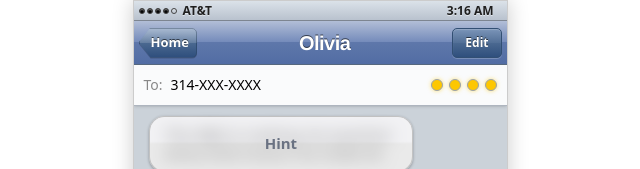
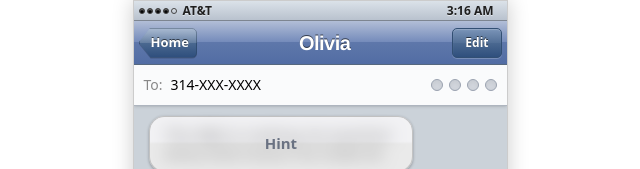
Before and after one commit to dustinmichels/area-code-expert, a Vue app in the folder app/: page / in a window 1280 px wide. Both pictures are taken after a click on the button "START". Shown: the top 169 px of the page, without its empty margins (320-960 px from the left). Built offline with nearby package versions, Linux system fonts and the light colour scheme; the HTML template or start-up script is replaced by a standard one.

Commit message:
change how indicator lights work

```diff
--- a/app/src/App.vue
+++ b/app/src/App.vue
@@ -23,17 +23,13 @@ interface RawContactData {
 const contacts = ref<RawContactData[]>([])
 const gameQueue = ref<ContactData[]>([])
 const currentRoundIndex = ref(0) // 0 to 3
+const roundResults = ref<string[]>([])
 
 const activeContact = computed(() => {
   if (gameQueue.value.length > currentRoundIndex.value) {
     return gameQueue.value[currentRoundIndex.value]
   }
   return null
-})
-
-const roundsLeft = computed(() => {
-  if (!activeContact.value) return 0
-  return 4 - currentRoundIndex.value
 })
 
 onMounted(async () => {
@@ -51,6 +47,7 @@ onMounted(async () => {
 const goHome = () => {
   gameQueue.value = []
   currentRoundIndex.value = 0
+  roundResults.value = []
 }
 
 const handleStartGame = () => {
@@ -78,6 +75,7 @@ const handleStartGame = () => {
     })
 
     currentRoundIndex.value = 0
+    roundResults.value = []
   }
 }
 
@@ -86,6 +84,10 @@ const handleNextRound = () => {
   if (currentRoundIndex.value >= 4) {
     goHome()
   }
+}
+
+const handleRoundComplete = (result: string) => {
+  roundResults.value.push(result)
 }
 </script>
 
@@ -96,9 +98,10 @@ const handleNextRound = () => {
         v-if="activeContact"
         :key="activeContact.areaCode"
         :contact="activeContact"
-        :rounds-left="roundsLeft"
+        :round-results="roundResults"
         @back="goHome"
         @next-round="handleNextRound"
+        @round-complete="handleRoundComplete"
       />
       <HomeScreen v-else @start="handleStartGame" />
     </PhoneShell>
--- a/app/src/components/ChatScreen.vue
+++ b/app/src/components/ChatScreen.vue
@@ -3,7 +3,7 @@ import { ref, onMounted, computed, nextTick, watch } from 'vue'
 import statesData from '../assets/states.json'
 
 // Define emits
-const emit = defineEmits(['back', 'next-round'])
+const emit = defineEmits(['back', 'next-round', 'round-complete'])
 
 interface ContactData {
   name: string
@@ -15,7 +15,7 @@ interface ContactData {
 
 const props = defineProps<{
   contact: ContactData
-  roundsLeft?: number
+  roundResults: string[]
 }>()
 
 const userInput = ref('')
@@ -32,6 +32,14 @@ const isTyping = ref(false)
 const chatContainer = ref<HTMLElement | null>(null)
 
 const isGameOver = ref(false)
+const hintUsed = ref(false)
+
+const revealHint = (msg: Message) => {
+  if (msg.isBlurred) {
+    msg.isBlurred = false
+    hintUsed.value = true
+  }
+}
 
 const scrollToBottom = async () => {
   await nextTick()
@@ -60,6 +68,22 @@ onMounted(() => {
 
 const formattedPhone = computed(() => {
   return `${props.contact.areaCode}-XXX-XXXX`
+})
+
+const indicatorLights = computed(() => {
+  const lights = []
+  for (let i = 0; i < 4; i++) {
+    if (i < props.roundResults.length) {
+      const res = props.roundResults[i]
+      if (res === 'green') lights.push('bg-green-500 shadow-[0_0_4px_rgba(34,197,94,0.6)]')
+      else if (res === 'yellow') lights.push('bg-yellow-400 shadow-[0_0_4px_rgba(250,204,21,0.6)]')
+      else if (res === 'red') lights.push('bg-red-500 shadow-[0_0_4px_rgba(239,68,68,0.6)]')
+      else lights.push('bg-gray-300 shadow-inner')
+    } else {
+      lights.push('bg-gray-300 shadow-inner')
+    }
+  }
+  return lights
 })
 
 const revealAnswer = () => {
@@ -101,12 +125,14 @@ const sendMessage = () => {
         text: 'Correct!',
         isUser: false,
       })
+      emit('round-complete', hintUsed.value ? 'yellow' : 'green')
     } else {
       messages.value.push({
         id: Date.now() + 1,
         text: 'Incorrect!',
         isUser: false,
       })
+      emit('round-complete', 'red')
     }
 
     revealAnswer()
@@ -160,16 +186,12 @@ const sendMessage = () => {
         </h2>
 
         <!-- Indicator Lights -->
-        <div v-if="props.roundsLeft !== undefined" class="flex gap-1.5">
+        <div class="flex gap-1.5">
           <div
-            v-for="i in 4"
-            :key="i"
+            v-for="(result, index) in indicatorLights"
+            :key="index"
             class="w-3 h-3 rounded-full border border-gray-400 transition-colors duration-300"
-            :class="
-              i <= props.roundsLeft
-                ? 'bg-yellow-400 shadow-[0_0_4px_rgba(250,204,21,0.6)]'
-                : 'bg-gray-300 shadow-inner'
-            "
+            :class="result"
           ></div>
         </div>
       </div>
@@ -189,7 +211,7 @@ const sendMessage = () => {
               : 'self-start ml-[5px] bg-[linear-gradient(to_bottom,#e5e5ea_0%,#e5e5ea_45%,#d5d5d5_50%,#d5d5d5_100%)] border-[#c3c3c3]',
             msg.isBlurred ? 'cursor-pointer' : '',
           ]"
-          @click="msg.isBlurred && (msg.isBlurred = false)"
+          @click="revealHint(msg)"
         >
           <div
             v-if="msg.isBlurred"
```
Also changed, not shown: 1 other file (tests, documents, lock files or other folders).
